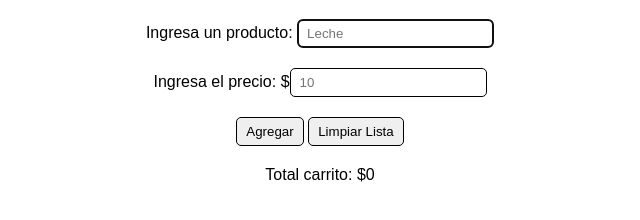
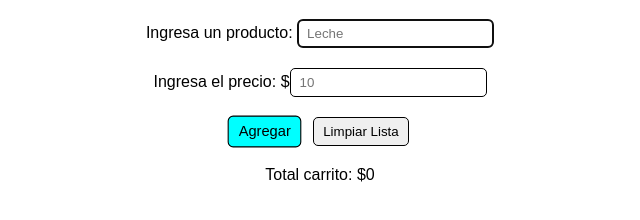
Before and after one commit to salvarez96/fullstack11, a plain HTML site: page archivos-tarea/index.html in a window 1280 px wide. In both pictures the pointer is over the button "Agregar". Shown: the part 98-318 px from the top of the page, without its empty margins (320-960 px from the left). Drawn offline with Linux system fonts and the light colour scheme.

Commit message:
Add styles to hovered buttons

```diff
--- a/archivos-tarea/styles.css
+++ b/archivos-tarea/styles.css
@@ -38,3 +38,15 @@
   border-radius: 5px;
   font-family: inherit;
 }
+
+button {
+  margin: 0 5px;
+  transform: scale(1);
+}
+
+button:hover {
+  cursor: pointer;
+  background-color: aqua;
+  transform: scale(1.1);
+  transition: 0.2s transform ease-in;
+}
```
